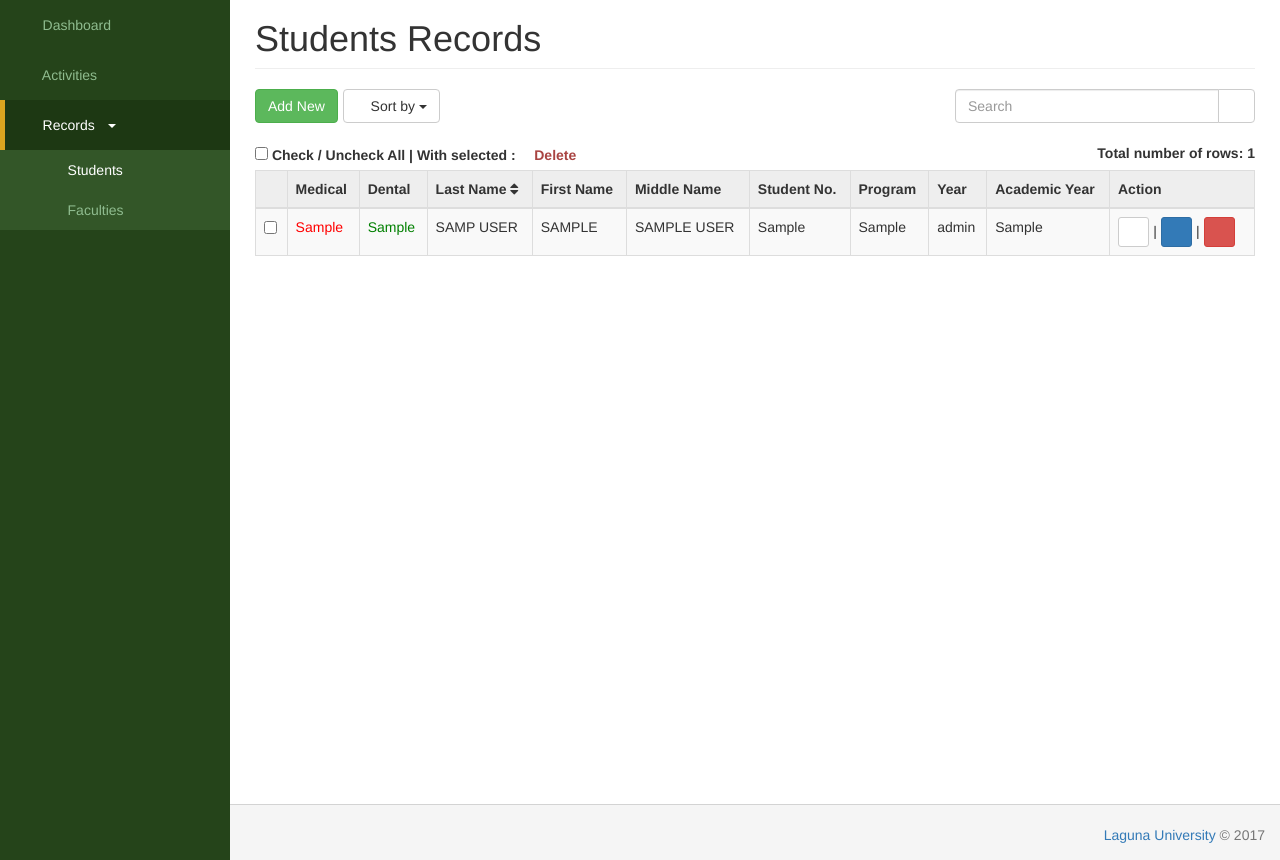
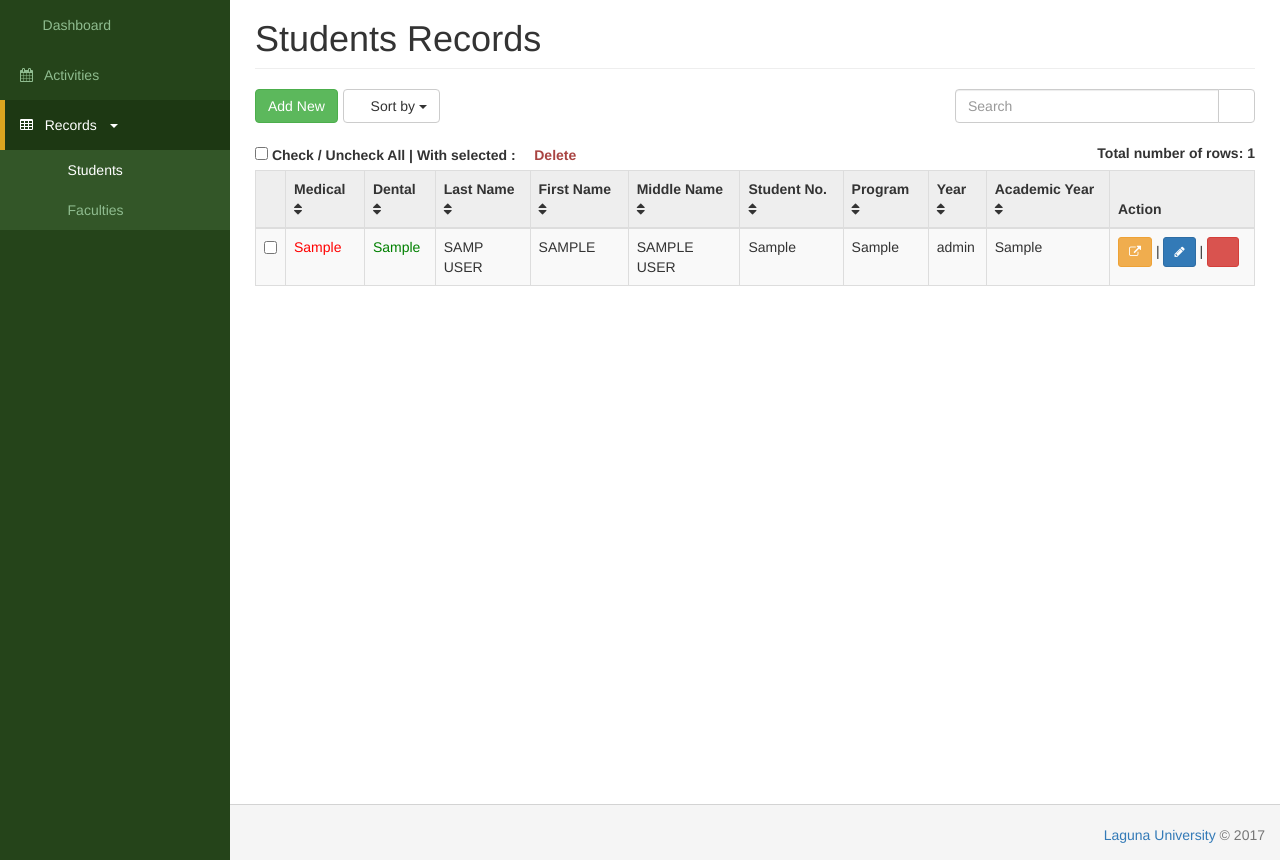
Before and after one commit to iambetheliz/LUMDRMS, a PHP site: page /students/records.php in a window 1280 px wide. Shown: the part 51-911 px from the top of the page. Run offline with PHP 8.4, Linux system fonts and the light colour scheme; a user stored in the database is signed in; data comes from the database, SQL or seed files in the repository; tables that the repository leaves empty hold one stand-in row (values such as "Sample post"); data that the repository does not hold is empty; some libraries are stand-ins or nearby versions; some web fonts are replaced.

Commit message:
third commit

```diff
--- a/activities.php
+++ b/activities.php
@@ -47,7 +47,7 @@
 <title>Activities | Laguna University - Clinic | Medical Records System</title>
 <link rel="icon" href="images/favicon.ico">
 <link href="assets/css/bootstrap.min.css" rel="stylesheet" type="text/css"  />
-<link href="assets/css/font-awesome.min.css" rel="stylesheet" type="text/css">
+<link href="assets/fonts/css/font-awesome.min.css" rel="stylesheet" type="text/css">
 <link href="assets/css/simple-sidebar.css" rel="stylesheet" type="text/css">
 <link href="assets/style.css" rel="stylesheet" type="text/css">
 </head>
@@ -68,10 +68,10 @@
                     <a href="/lu_clinic"><span class="glyphicon glyphicon-dashboard"></span>&nbsp;&nbsp; Dashboard</a>
                 </li>
                 <li class="active">
-                    <a href="activities.php"><span class="glyphicon glyphicon-calendar"></span>&nbsp;&nbsp; Activities</a>
+                    <a href="activities.php"><i class="fa fa-calendar" aria-hidden="true"></i>&nbsp;&nbsp; Activities</a>
                 </li>
                 <li role="presentation" class="have-child">
-                    <a role="menuitem" data-toggle="collapse" href="#demo" data-parent="#accordion"><span class="glyphicon glyphicon-list"></span>&nbsp;&nbsp; Records &nbsp;&nbsp;<span class="caret"></span></a>
+                    <a role="menuitem" data-toggle="collapse" href="#demo" data-parent="#accordion"><i class="fa fa-table" aria-hidden="true"></i>&nbsp;&nbsp; Records &nbsp;&nbsp;<span class="caret"></span></a>
                     <ul id="demo" class="panel-collapse collapse">
                         <li>
                             <a href="/lu_clinic/students/records.php"><span class="glyphicon glyphicon-education"></span>&nbsp;&nbsp; Students</a>
--- a/students/add_student.php
+++ b/students/add_student.php
@@ -69,10 +69,10 @@
             <a href="/lu_clinic"><span class="glyphicon glyphicon-dashboard"></span>&nbsp;&nbsp; Dashboard</a>
           </li>
           <li>
-            <a href="../activities.php"><span class="glyphicon glyphicon-calendar"></span>&nbsp;&nbsp; Activities</a>
+            <a href="../activities.php"><i class="fa fa-calendar" aria-hidden="true"></i>&nbsp;&nbsp; Activities</a>
           </li>
           <li class="active have-child" role="presentation">
-            <a role="menuitem" data-toggle="collapse" href="#demo" data-parent="#accordion"><span class="glyphicon glyphicon-list"></span>&nbsp;&nbsp; Records &nbsp;&nbsp;<span class="caret"></span></a>
+            <a role="menuitem" data-toggle="collapse" href="#demo" data-parent="#accordion"><i class="fa fa-table" aria-hidden="true"></i>&nbsp;&nbsp; Records &nbsp;&nbsp;<span class="caret"></span></a>
             <ul id="demo" class="panel-collapse collapse in">
               <li class="active">
                 <a href="/lu_clinic/students/records.php"><span class="glyphicon glyphicon-education"></span>&nbsp;&nbsp; Students</a>
--- a/students/edit_record.php
+++ b/students/edit_record.php
@@ -63,10 +63,10 @@
             <a href="/lu_clinic"><span class="glyphicon glyphicon-dashboard"></span>&nbsp;&nbsp; Dashboard</a>
           </li>
           <li>
-            <a href="../activities.php"><span class="glyphicon glyphicon-calendar"></span>&nbsp;&nbsp; Activities</a>
+            <a href="../activities.php"><i class="fa fa-calendar" aria-hidden="true"></i>&nbsp;&nbsp; Activities</a>
           </li>
           <li class="active have-child" role="presentation">
-            <a role="menuitem" data-toggle="collapse" href="#demo" data-parent="#accordion"><span class="glyphicon glyphicon-list"></span>&nbsp;&nbsp; Records &nbsp;&nbsp;<span class="caret"></span></a>
+            <a role="menuitem" data-toggle="collapse" href="#demo" data-parent="#accordion"><i class="fa fa-table" aria-hidden="true"></i>&nbsp;&nbsp; Records &nbsp;&nbsp;<span class="caret"></span></a>
             <ul id="demo" class="panel-collapse collapse in">
               <li class="active">
                 <a href="/lu_clinic/students/records.php"><span class="glyphicon glyphicon-education"></span>&nbsp;&nbsp; Students</a>
--- a/students/records.php
+++ b/students/records.php
@@ -89,10 +89,10 @@
                     <a href="/lu_clinic"><span class="glyphicon glyphicon-dashboard"></span>&nbsp;&nbsp; Dashboard</a>
                 </li>
                 <li>
-                    <a href="../activities.php"><span class="glyphicon glyphicon-calendar"></span>&nbsp;&nbsp; Activities</a>
+                    <a href="../activities.php"><i class="fa fa-calendar" aria-hidden="true"></i>&nbsp;&nbsp; Activities</a>
                 </li>
                 <li class="active have-child" role="presentation">
-                    <a role="menuitem" data-toggle="collapse" href="#demo" data-parent="#accordion"><span class="glyphicon glyphicon-list"></span>&nbsp;&nbsp; Records &nbsp;&nbsp;<span class="caret"></span></a>
+                    <a role="menuitem" data-toggle="collapse" href="#demo" data-parent="#accordion"><i class="fa fa-table" aria-hidden="true"></i>&nbsp;&nbsp; Records &nbsp;&nbsp;<span class="caret"></span></a>
                     <ul id="demo" class="panel-collapse collapse in">
                         <li class="active">
                             <a href="/lu_clinic/students/records.php"><span class="glyphicon glyphicon-education"></span>&nbsp;&nbsp; Students</a>
@@ -253,15 +253,15 @@
                 		<thead style="background-color:#eee;cursor: pointer;">
                 			<tr>
                                 <th></th>
-                                <th title="Click to sort" onclick="sortTable(0)">Medical</th>
-                                <th title="Click to sort" onclick="sortTable(1)">Dental</th>
+                                <th title="Click to sort" onclick="sortTable(0)">Medical <i class="fa fa-sort"></i></th>
+                                <th title="Click to sort" onclick="sortTable(1)">Dental <i class="fa fa-sort"></i></th>
                 				<th title="Click to sort" onclick="sortTable(2)">Last Name <i class="fa fa-sort"></i></th>
-                				<th title="Click to sort" onclick="sortTable(3)">First Name</th>
-                				<th title="Click to sort" onclick="sortTable(4)">Middle Name</th>
-                				<th title="Click to sort" onclick="sortTable(5)">Student No.</th>
-                				<th title="Click to sort" onclick="sortTable(6)">Program</th>
-                				<th title="Click to sort" onclick="sortTable(7)">Year</th>
-                				<th title="Click to sort" onclick="sortTable(8)">Academic Year</th>
+                				<th title="Click to sort" onclick="sortTable(3)">First Name <i class="fa fa-sort"></i></th>
+                				<th title="Click to sort" onclick="sortTable(4)">Middle Name <i class="fa fa-sort"></i></th>
+                				<th title="Click to sort" onclick="sortTable(5)">Student No. <i class="fa fa-sort"></i></th>
+                				<th title="Click to sort" onclick="sortTable(6)">Program <i class="fa fa-sort"></i></th>
+                				<th title="Click to sort" onclick="sortTable(7)">Year <i class="fa fa-sort"></i></th>
+                				<th title="Click to sort" onclick="sortTable(8)">Academic Year <i class="fa fa-sort"></i></th>
                 				<th>Action</th>
                 			</tr>
                 		</thead>
@@ -294,7 +294,7 @@
                 				<td><?php echo $row['program'];?></td>
                 				<td><?php echo $row['yearLevel'];?></td>
                 				<td><?php echo $row['acadYear'];?></td>
-                				<td width="145px"><a href="profile.php?StudentID=<?php echo $row['StudentID']; ?>" class="btn btn-sm btn-default" title="View" data-toggle="tooltip"> <span class="glyphicon glyphicon-eye-open"></span></a> | <a href="edit_record.php?StudentID=<?php echo $row['StudentID']; ?>" class="btn btn-sm btn-primary" title="Edit" data-toggle="tooltip"> <span class="glyphicon glyphicon-edit"></span></a> | <a href="action.php?action_type=delete&StudentID=<?php echo $row['StudentID']; ?>" class="btn btn-sm btn-danger" onclick="return confirm('Are you sure?');" title="Delete" data-toggle="tooltip"> <span class="glyphicon glyphicon-trash"></span></a></td>
+                				<td width="145px"><a href="profile.php?StudentID=<?php echo $row['StudentID']; ?>" class="btn btn-sm btn-warning" title="View" data-toggle="tooltip"> <i class="fa fa-external-link" aria-hidden="true"></i></a> | <a href="edit_record.php?StudentID=<?php echo $row['StudentID']; ?>" class="btn btn-sm btn-primary" title="Edit" data-toggle="tooltip"> <i class="fa fa-pencil"></i></a> | <a href="action.php?action_type=delete&StudentID=<?php echo $row['StudentID']; ?>" class="btn btn-sm btn-danger" onclick="return confirm('Are you sure?');" title="Delete" data-toggle="tooltip"> <span class="glyphicon glyphicon-trash"></span></a></td>
                 			</tr>
                             <?php }
                                 }
```
Also changed, not shown: dashboard.php (+16 -16 lines), faculties/add_new.php (+6 -3 lines).
